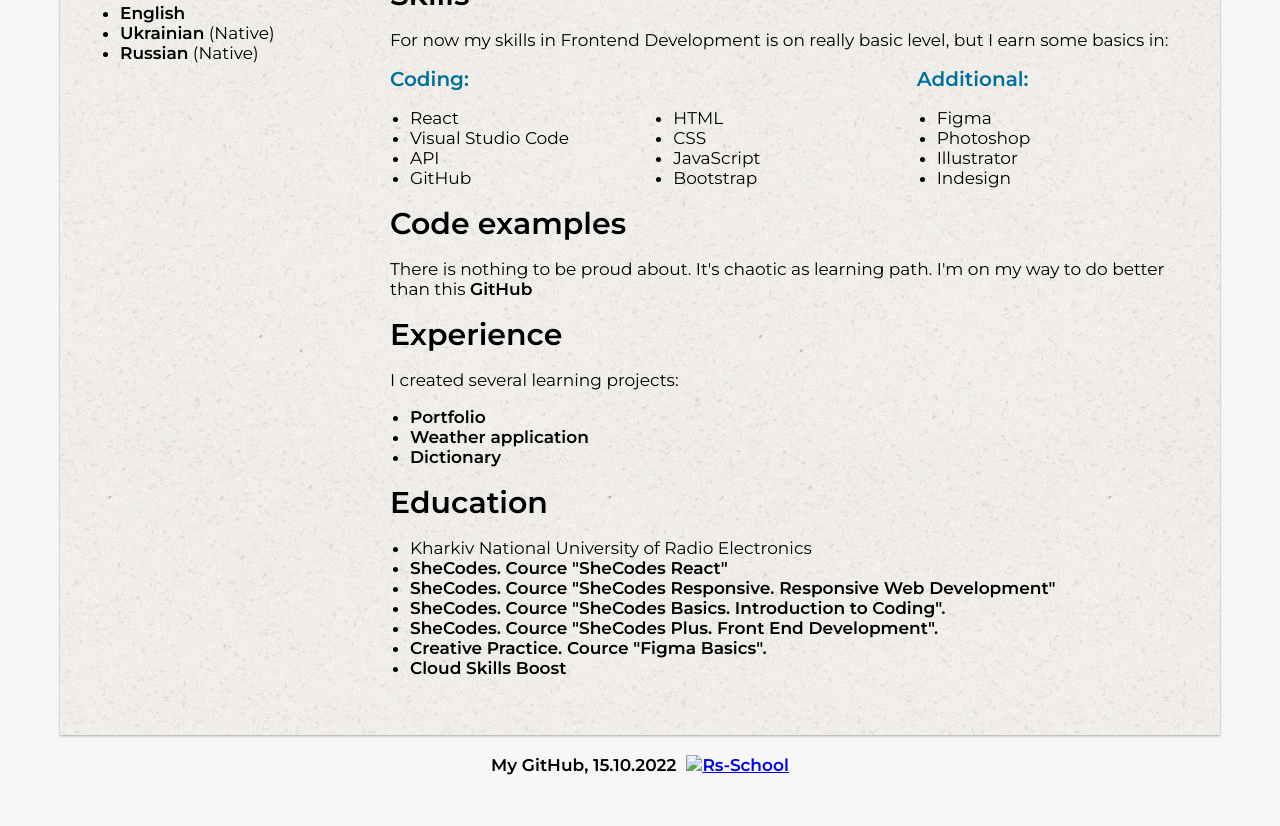
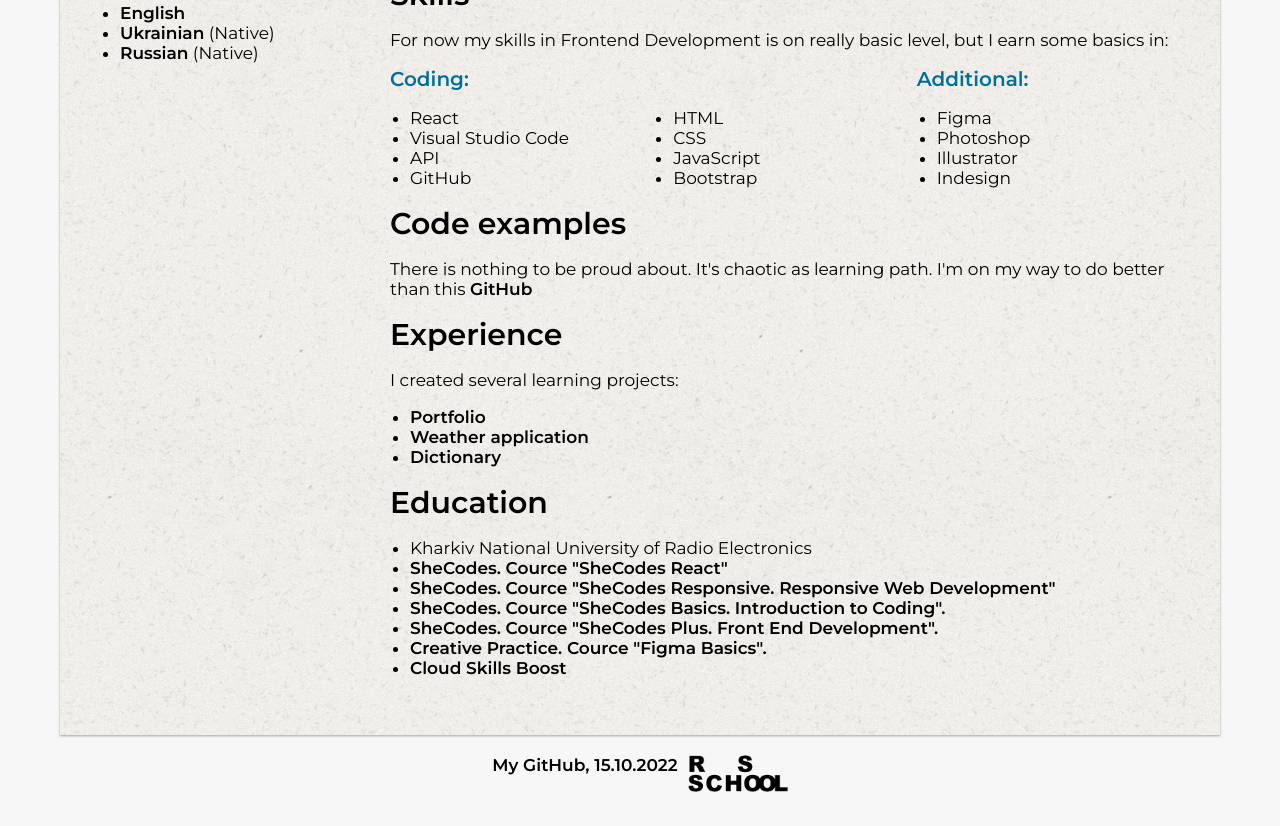
Before and after one commit to Muffinka/rsschool-cv, a plain HTML site: page index.html in a window 1280 px wide. Shown: the part 570-1396 px from the top of the page. Before the commit the page ends 1375 px from the top, so only its background shows below. Drawn offline with Linux system fonts and the light colour scheme; the site is published under a folder, as on GitHub Pages, so addresses that start at the root find nothing.

Commit message:
fix: image link correction

```diff
--- a/index.html
+++ b/index.html
@@ -257,7 +257,7 @@
         >My GitHub</a
       >, 15.10.2022
       <a href="https://app.rs.school/" target="_blank"
-        ><img class="img-rss" src="/src/logo-rsschool3.png" alt="Rs-School"></a>
+        ><img class="img-rss" src="src/logo-rsschool3.png" alt="Rs-School"></a>
     </div>
   </body>
 </html>
```
